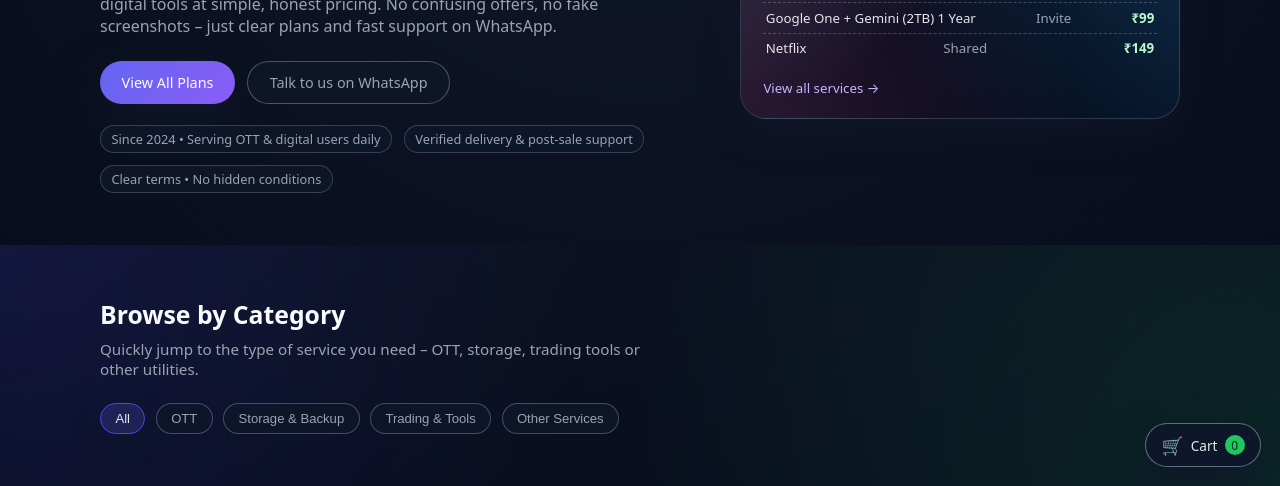
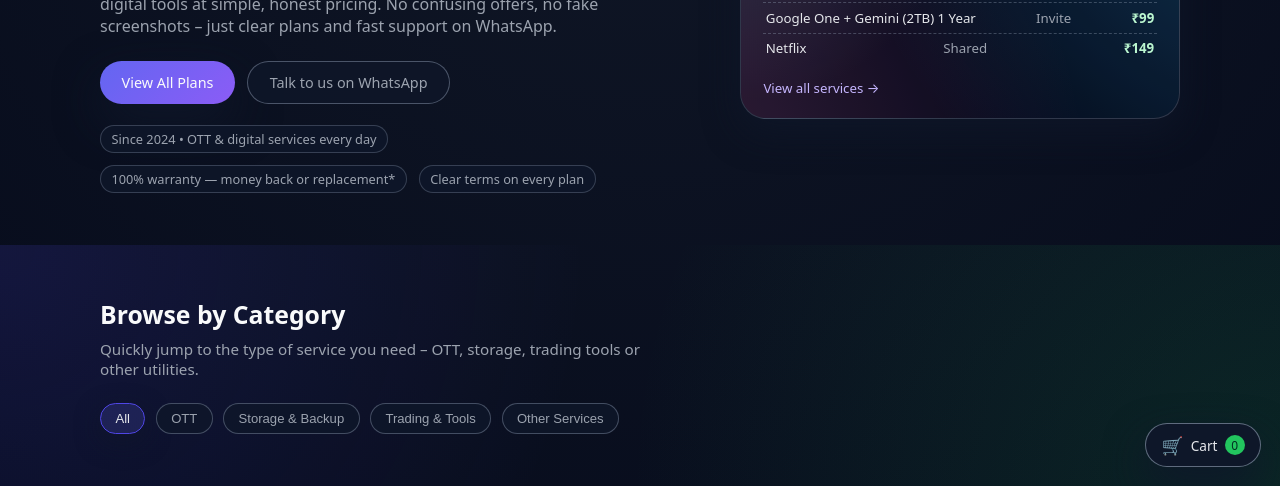
Before and after one commit to hellojiansh/ott_zone, a plain HTML site: page index.html in a window 1280 px wide. Shown: the part 314-800 px from the top of the page. Drawn offline with Linux system fonts and the light colour scheme.

Commit message:
chore(ui): update hero meta text and footer warranty note
Co-authored-by: Genie <genie@cosine.sh>

```diff
--- a/index.html
+++ b/index.html
@@ -56,9 +56,9 @@
             </a>
           </div>
           <div class="hero-meta">
-            <span>Since 2024 • Serving OTT &amp; digital users daily</span>
-            <span>Verified delivery &amp; post-sale support</span>
-            <span>Clear terms • No hidden conditions</span>
+            <span>Since 2024 • OTT &amp; digital services every day</span>
+            <span>100% warranty — money back or replacement*</span>
+            <span>Clear terms on every plan</span>
           </div>
         </div>
         <div class="hero-card">
@@ -220,8 +220,8 @@
     <div class="container footer-inner">
       <p>© <span id="year"></span> OTTZone. All rights reserved.</p>
       <p class="footer-note">
-        OTTZone is an independent service provider and is not affiliated with or endorsed by the brands listed.
-      </p>
+        *Warranty, refund or replacement terms can vary for each item. Please check the plan details before ordering.
+        OTT</p>
     </div>
   </footer>
 
```
